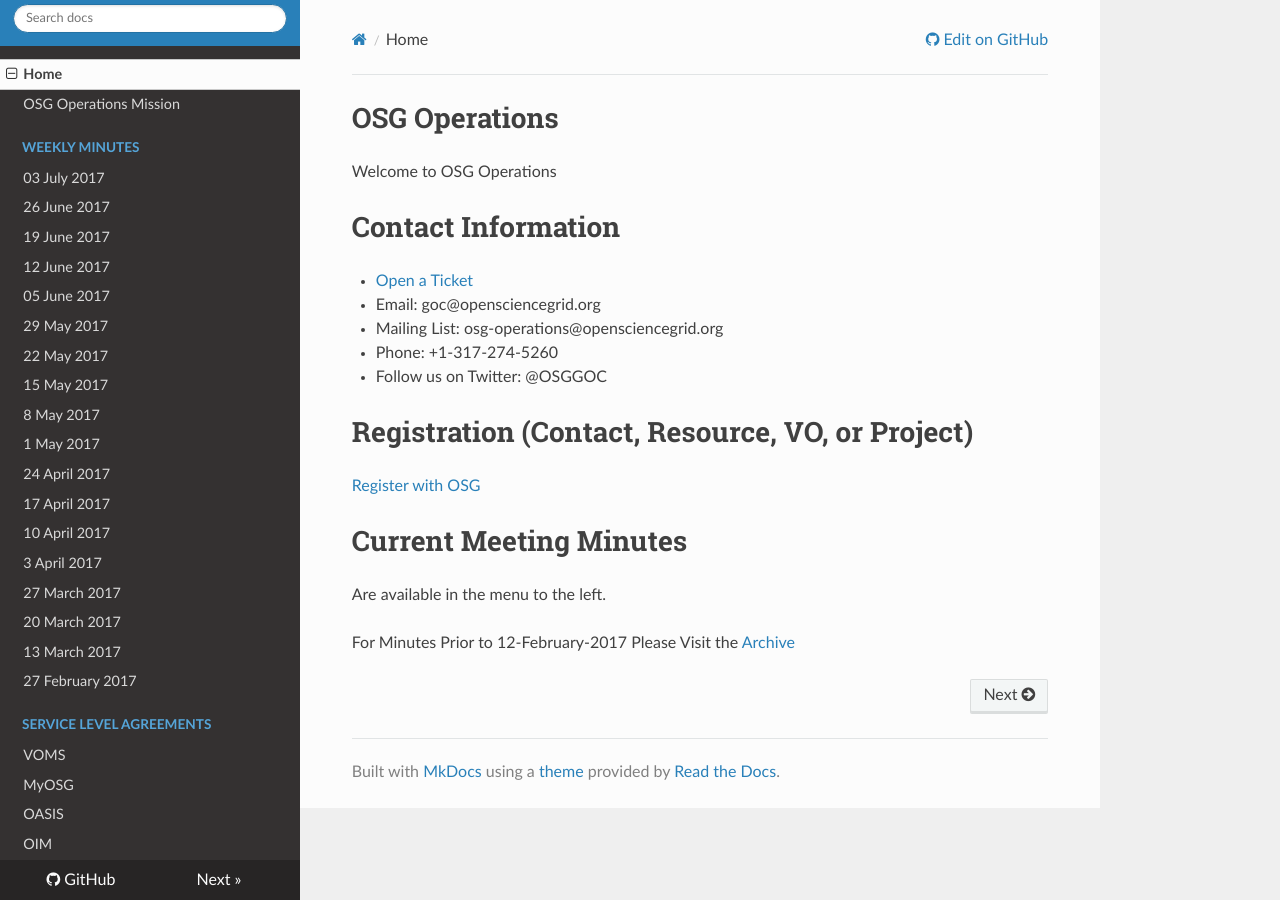
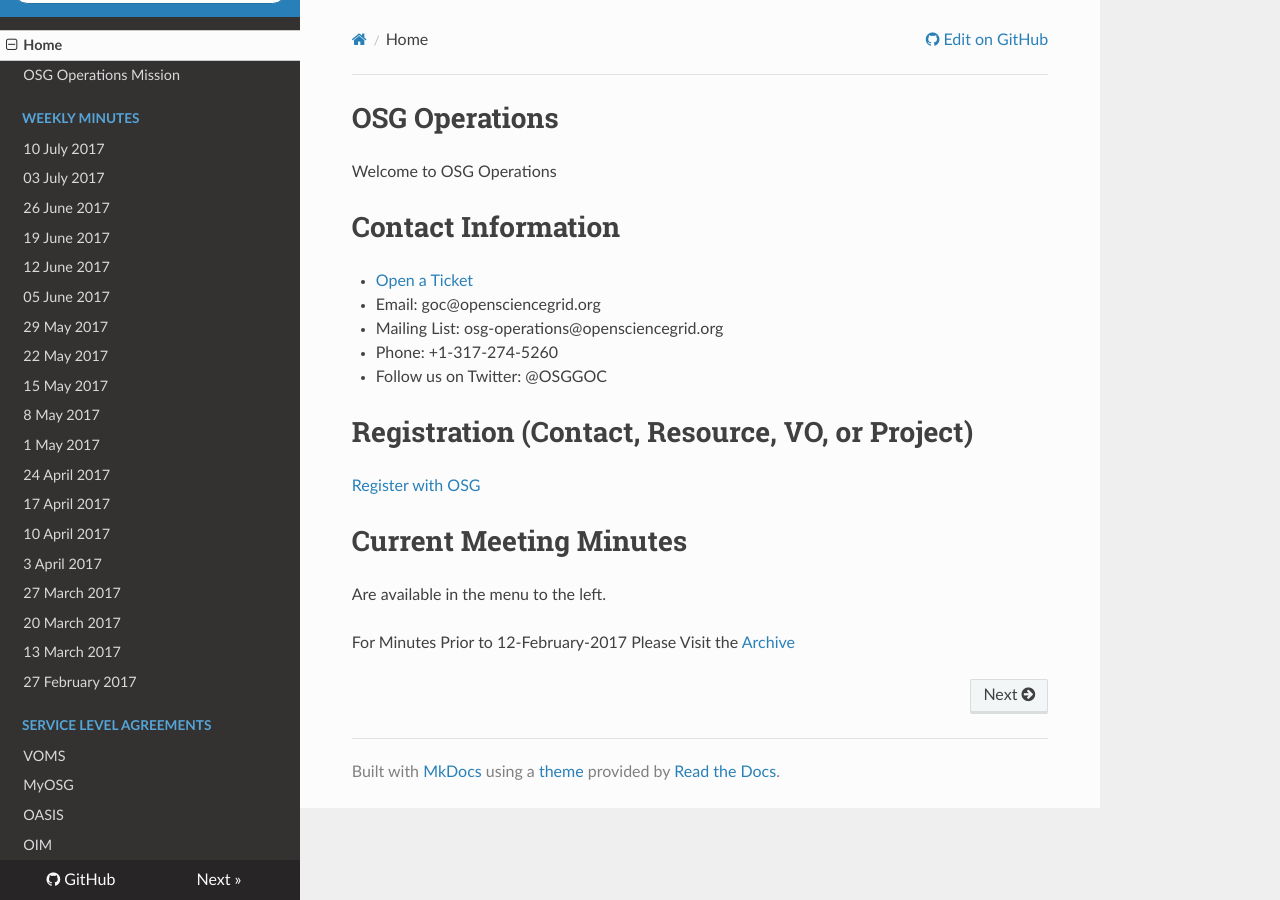
Before and after one commit to osg-htc/operations, an MkDocs documentation site: the page built from docs/index.md, in a window 1280 px wide. Built offline with MkDocs 1.6.1, drawn with Linux system fonts in a browser that asks for light colours; nearby versions of some CDN libraries; old or Windows-style settings are respelled for this version of MkDocs.

Commit message:
Update mkdocs.yml

```diff
--- a/mkdocs.yml
+++ b/mkdocs.yml
@@ -10,6 +10,7 @@ pages:
 - Home: 'index.md'
 - OSG Operations Mission: 'mission.md'
 - Weekly Minutes:
+  - '10 July 2017': 'WeeklyMinutes/10Jul2017.md'
   - '03 July 2017': 'WeeklyMinutes/03Jul2017.md'
   - '26 June 2017': 'WeeklyMinutes/26Jun2017.md'
   - '19 June 2017': 'WeeklyMinutes/19Jun2017.md'
```
